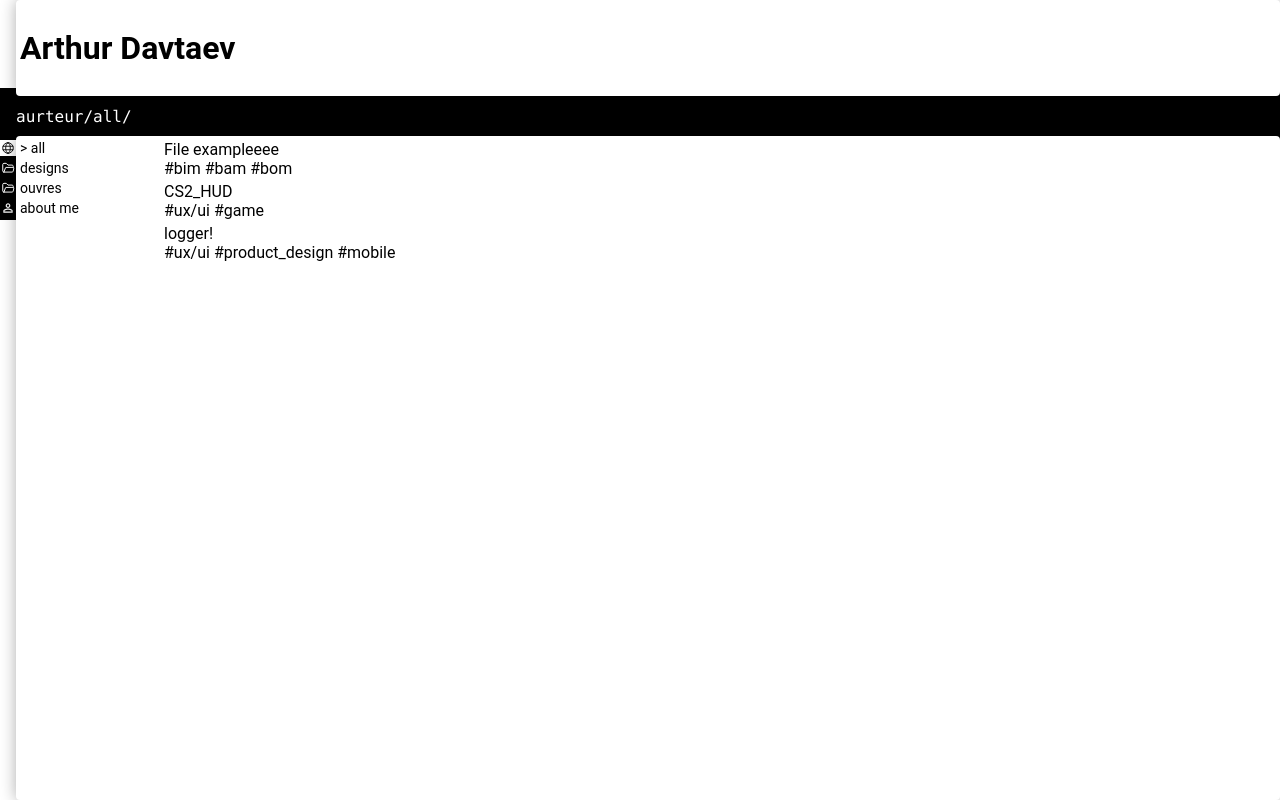
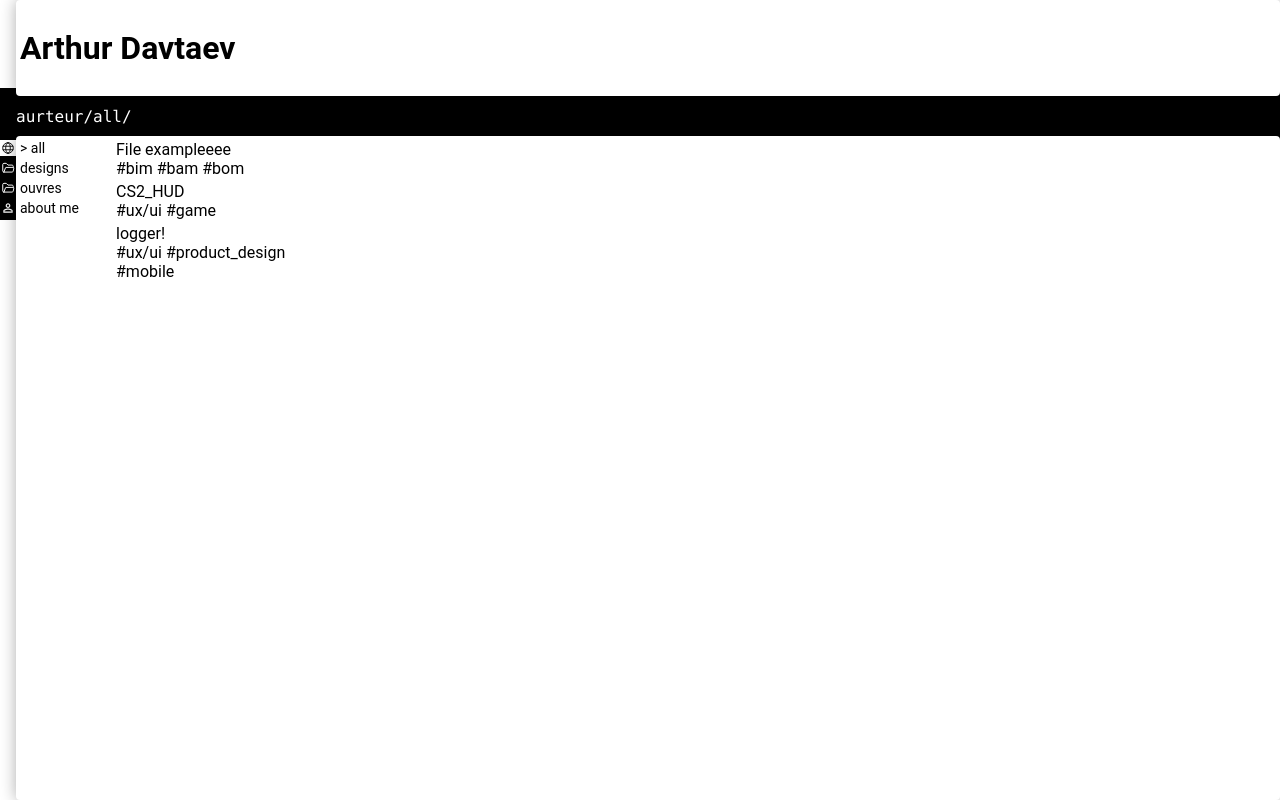
Before and after one commit to cusplayer/aurteur, a React app: page / in a window 1280 px wide. Both pictures are taken after a click on the item "all". Built offline with nearby package versions, Linux system fonts and the light colour scheme; data requests are answered from the project's data file; what use-context-selector would draw is missing.

Commit message:
sum styles

```diff
--- a/src/styles/menu.module.css
+++ b/src/styles/menu.module.css
@@ -2,7 +2,7 @@
   display: flex;
   flex-direction: column;
   gap: 4px;
-  width: 128px;
+  width: 80px;
   list-style-type: none;
   padding: 0;
   margin: 0;
--- a/src/styles/path.module.css
+++ b/src/styles/path.module.css
@@ -44,10 +44,11 @@
   content: '';
   position: absolute;
   width: 9px;
-  height: 1em;
+  height: 1.1em;
   background-color: #fff;
+  mix-blend-mode: difference;
   animation: blinkCursor 1s steps(2, start) infinite;
-  top: 50%;
+  top: 45%;
   left: calc(var(--cursor-position, 0px));
   transform: translateY(-50%);
 }
--- a/src/styles/submenu.module.css
+++ b/src/styles/submenu.module.css
@@ -1,6 +1,7 @@
 .subMenuList {
   display: flex;
   flex-direction: column;
+  width: 196px;
   gap: 4px;
   list-style-type: none;
   padding: 0;
```
